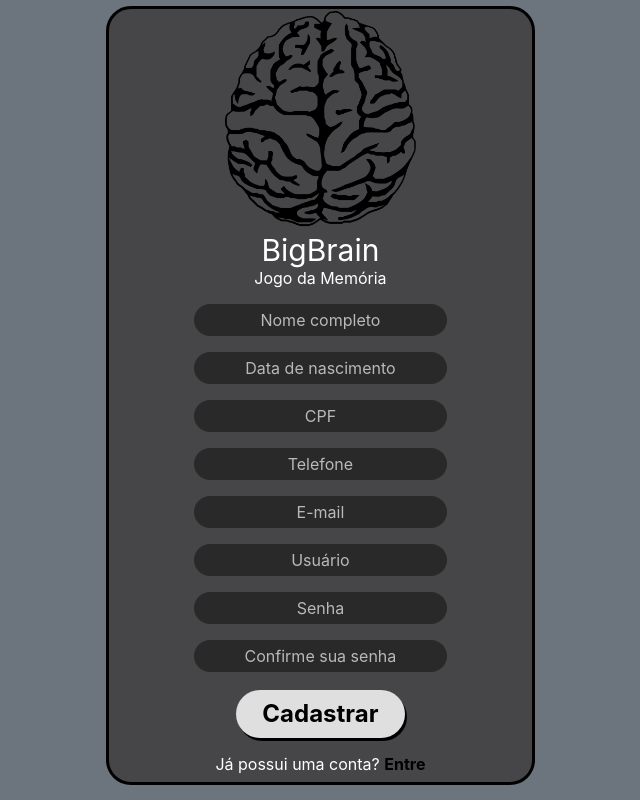
After one commit to marianobrazil/Jogo-da-Memoria, a PHP site: page /cadastro.html in a window 1280 px wide. The commit adds this page. Shown: the whole page, without its empty margins (320-960 px from the left). Run offline with PHP 8.4, Linux system fonts and the light colour scheme.

Commit message:
html cadastro, login, infos pessoais + css pras 3
e o logo

```diff
--- /dev/null
+++ b/cadastro.html
@@ -0,0 +1,26 @@
+<!DOCTYPE html>
+
+<html lang="pt">
+    <head>
+        <title>BigBrain</title>
+        <meta charset="UTF-8">
+        <link rel="stylesheet" type="text/css" href="style.css">
+    </head>
+    <body>
+        <main class = "cadastro">
+            <img id="biglogo" src="src/brain.png" alt="BigBrain Logo">
+            <h2>BigBrain</h2>
+            <p style="margin-top: 0em;">Jogo da Memória</p>
+	    <p class = "form">Nome completo</p>
+	    <p class = "form">Data de nascimento</p>
+	    <p class = "form">CPF</p>
+	    <p class = "form">Telefone</p>
+	    <p class = "form">E-mail</p>
+	    <p class = "form">Usuário</p>
+	    <p class = "form">Senha</p>
+	    <p class = "form">Confirme sua senha</p>
+	    <h3 class = "botao">Cadastrar</h3>
+	    <p>Já possui uma conta? <a href="login.html"> <b>Entre</b></a></p>
+        </main>
+    </body>
+</html>
--- a/style.css
+++ b/style.css
@@ -6,10 +6,60 @@ body
     background-color: #6C757D;
 }
 
+#biglogo
+{
+    width: 195px;
+    height: 218.4px;
+}
+
 a
 {
     color: black;
     text-decoration: none;
+}
+
+.botao
+{
+    color: black;
+    background-color: #DFDFDF;
+    width: 40%;
+    position: relative;
+    height: 2em;
+    margin: auto;
+    line-height: 200%;
+    margin-top: 0.75em;
+    margin-bottom: 0.5em;
+    border-radius: 25px;
+    box-shadow: 2px 3px;
+    font-size: 24px;
+    font-weight: bold;
+
+}
+
+.form
+{
+    color: #B9B9B9;
+    background-color: #292929;
+    width: 60%;
+    position: relative;
+    height: 2em;
+    margin: auto;
+    line-height: 200%;
+    margin-top: 1em;
+    border-radius: 25px;
+}
+
+.inalteravel
+{
+    color: black;
+    background-color: #777777;
+    width: 60%;
+    position: relative;
+    height: 2em;
+    margin: auto;
+    line-height: 200%;
+    margin-top: 1em;
+    border-radius: 25px;
 }
 
 main
@@ -17,10 +67,34 @@ main
     background-color: #464648;
     text-align: center;
     position: absolute;
-    top: 25%;
-    left: 33%;
-    width: 604px;
+    left: 33.3%;
+    width: 33%;
     border-style: solid;
     border-color: black;
     border-radius: 25px;
 }
+
+main.login
+{
+    top: 18%;
+    height: 64%;
+}
+
+main.cadastro
+{
+    top: 0.8%;
+}
+
+p
+{
+    margin-top: 1em;
+    margin-bottom: 0.5em;
+}
+
+h2
+{
+    margin-top: 0em;
+    margin-bottom: 0em;
+    font-size: 30px;
+    font-weight: normal;
+}
```
Also changed, not shown: infospessoais.html (added, +26 -0 lines), login.html (added, +20 -0 lines), src/brain.png (added).
